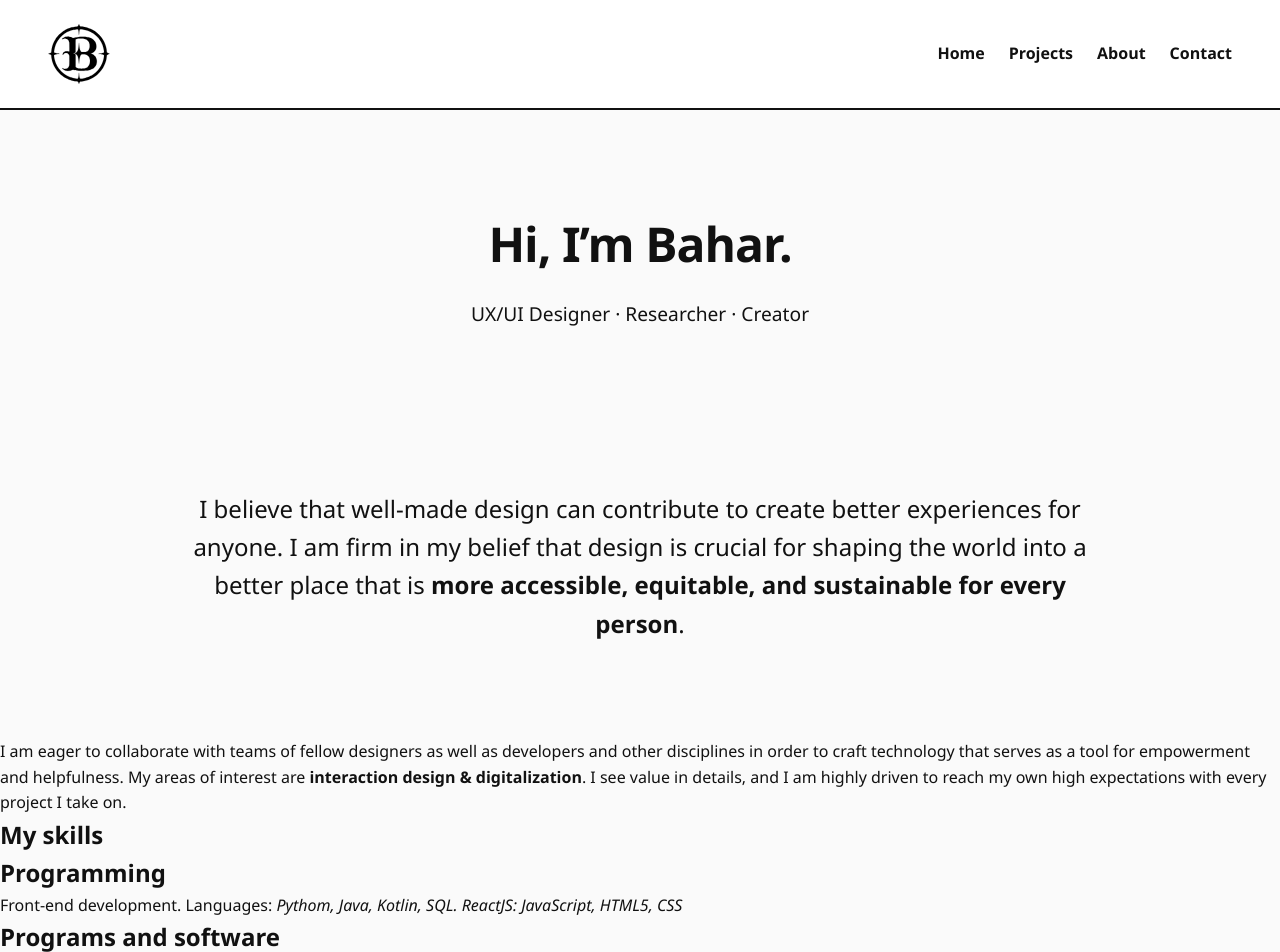
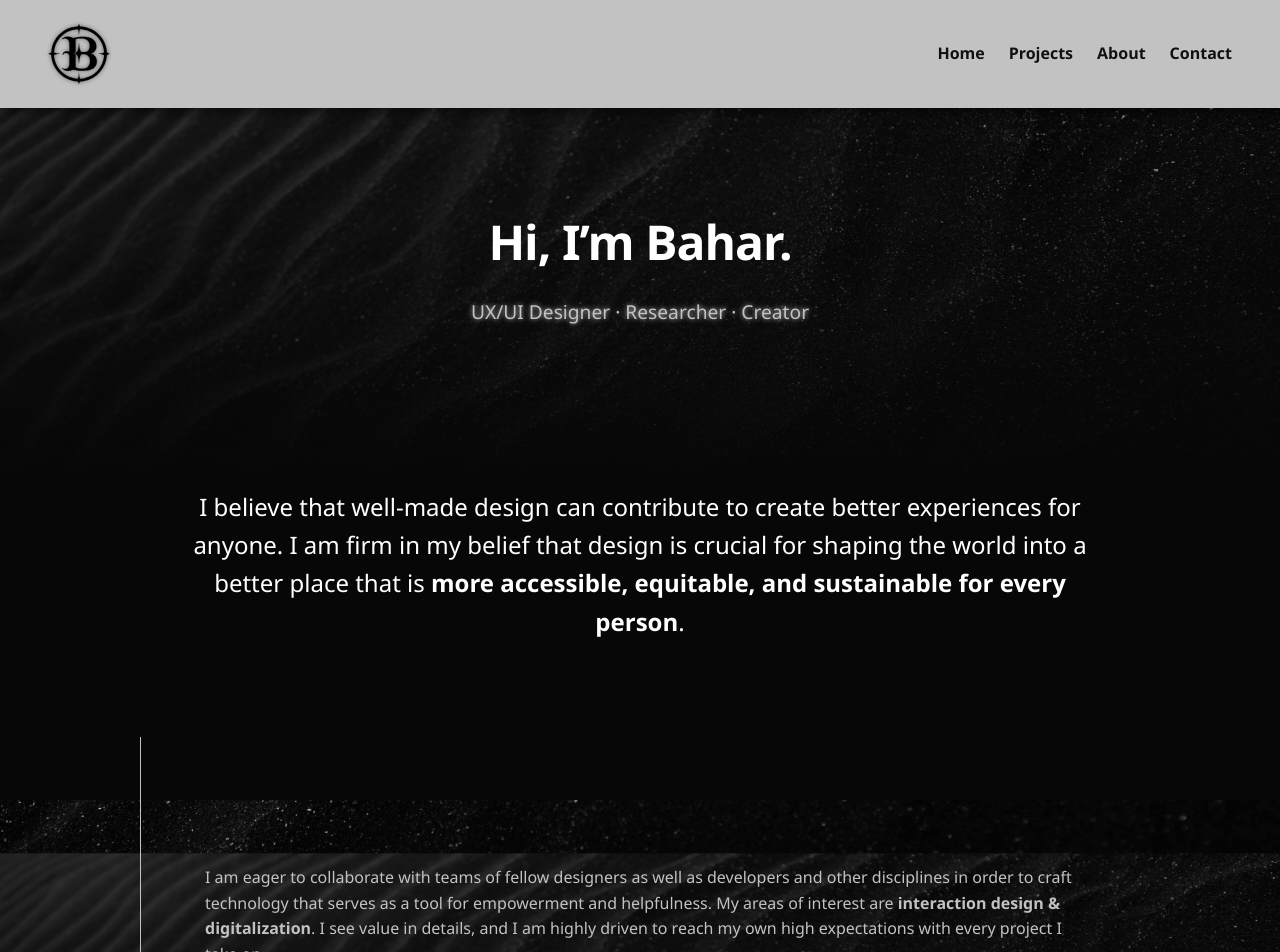
Before and after one commit to baharRi/portfolio, a React (Create React App) app: page /#/about in a window 1280 px wide. Shown: the top 952 px of the page. Built offline with nearby package versions, Linux system fonts and the light colour scheme.

Commit message:
updated css for homepage, added info in about

```diff
--- a/src/App.css
+++ b/src/App.css
@@ -38,6 +38,17 @@
 }
 */
 
+@keyframes fadeUp {
+  0% {
+    opacity: 0;
+    transform: translateY(20px); /* Start 20px below its final position */
+    }
+  100% {
+    opacity: 1;
+    transform: translateY(0); /* End at its final position */
+  }
+}
+
 /* Reset */
 * {
   margin: 0;
@@ -48,10 +59,23 @@
 
 body {
   font-family: "Segoe UI", sans-serif;
-  background: #fafafa;
-  /*background-image: url(assets/1D7F8A.png);*/
-  color: #111;
+  background: #111111;
+  color: #c2c2c2;
   line-height: 1.6;
+
+  margin: 0;
+  min-height: 100vh;
+
+  background:
+     linear-gradient(
+      to bottom,
+      rgba(0,0,0,0) 0%,      /* fully transparent at very top */
+      #070707 60%,   /* already quite dark early */
+      #070707 80%      /* full black fairly soon */
+    ),
+    url(assets/sand.jpg);
+  background-size: cover;       /* makes sure it fills the screen */
+  background-attachment: fixed;
 }
 
 /*body::before{
@@ -72,12 +96,14 @@ body {
   justify-content: space-between;
   align-items: center;
   padding: 1.5rem 3rem;
-  border-bottom: 2px solid #111;
-  background: #fff;
+  background: #c2c2c2;
+  box-shadow: 5px 5px 10px rgba(0, 0, 0, 0.5);
+  z-index: 50;
 }
 
 .logo {
   height: 60px;
+  filter: drop-shadow(0px 0px 2px rgba(0, 0, 0, 0.5));
 }
 
 .header nav a {
@@ -107,6 +133,9 @@ body {
 .greet {
   text-align: center;
   padding: 6rem 2rem;
+  /*background-image: url(assets/sand.jpg);
+  background-size: cover;
+    box-shadow: inset 0px 0px 10px #000;
   /*background: linear-gradient(to bottom, #121F23, #090C08);*/
 }
 
@@ -114,13 +143,14 @@ body {
   font-size: 3rem;
   font-weight: 900;
   letter-spacing: -1px;
-  /*color: #1D7F8A;*/
+  color: #fff;
 }
 
 .greet p {
   font-size: 1.2rem;
   margin-top: 1rem;
   /*color: #1D7F8A;*/
+  text-shadow: 0px 0px 5px #c2c2c2;
 }
 
 /* Projects */
@@ -135,6 +165,7 @@ body {
   margin-bottom: 2rem;
   font-size: 2rem;
   font-weight: 800;
+  text-shadow: 0px 0px 5px #000;
 }
 
 .project-grid {
@@ -144,15 +175,18 @@ body {
 }
 
 .project {
-  border: 2px solid #111;
+  box-shadow: 5px 5px 10px #000;
   padding: 1.5rem;
   background: #fff;
   transition: transform 0.2s ease;
-  border-radius: 10px
+  border-radius: 10px;
+  color: #111;
+  opacity: 80%;
 }
 
 .project:hover {
   transform: translateY(-4px);
+  opacity: 100%;
 }
 
 .project h3 {
@@ -168,12 +202,33 @@ body {
 /* About */
 
 .aboutIntro {
+  animation: fadeUp 1s ease-out forwards;
   padding: 4rem 2rem;
   max-width: 1000px;
   margin: auto;
   text-align: center;
   margin-bottom: 2rem;
   font-size: 1.5rem;
+  color: #fff;
+}
+
+.about {
+  padding: 4rem 2rem;
+  max-width: 1000px;
+  margin: auto;
+  border-left: 1px solid #c2c2c2;
+}
+
+.about h1 {
+  border-bottom:1px solid #c2c2c2;
+  text-transform: uppercase;
+
+}
+
+.about p {
+padding: 4rem 2rem;
+  max-width: 1000px;
+  margin: auto;
 }
 
 /* Footer */
--- a/src/App.js
+++ b/src/App.js
@@ -16,7 +16,7 @@ function Home() {
       </>);
 }
 
-function App() {
+function App() { // maybe remove contact and just keep it in greet.
   return (
     <>
     <Router>
--- a/src/components/Footer.js
+++ b/src/components/Footer.js
@@ -3,7 +3,7 @@ import React from "react";
 function Footer() {
   return (
     <footer className="footer">
-      <p>© Bahar · Portfolio</p>
+      <p>© Bahar 2025 · Portfolio</p>
     </footer>
   );
 }
--- a/src/components/Greet.js
+++ b/src/components/Greet.js
@@ -2,10 +2,22 @@ import React from "react";
 
 function Greet() {
   return (
+    <>
     <section className="greet">
       <h1>Hi, I’m Bahar.</h1>
       <p>UX/UI Designer · Researcher · Creator</p>
     </section>
+
+    <section className="aboutIntro">
+      <p>
+        I believe that well-made design can contribute to create better
+        experiences for anyone. I am firm in my belief that design is
+        crucial for shaping the world into a better place that is
+        <strong> more accessible, equitable, and sustainable for every
+        person</strong>.
+      </p>
+    </section>
+    </>
   );
 }
 
--- a/src/components/Projects.js
+++ b/src/components/Projects.js
@@ -7,7 +7,7 @@ function Projects() {
       <h2>Featured Projects</h2>
       <div className="project-grid">
         <div className="project">
-          <h3>Commission Calculator</h3>
+          <h3>Commission Price Calculator</h3>
           <p>
             A personal project: designed & built a calculator to simplify art
             commission pricing.
@@ -28,13 +28,14 @@ function Projects() {
       <h2>Master's Project and Research</h2>
       <div className="project-grid">
         <div className="project">
-          <h3>False Information on Social Media</h3>
+          <h3>Mitigating False Information on Social Media</h3>
           <p>
             Research conducted...
           </p>
         </div>
       </div>
     </section>
+    <h2>The current portfolio website is available to view on GitHub:</h2>
     </>
   );
 }
--- a/src/components/pages/About.js
+++ b/src/components/pages/About.js
@@ -1,22 +1,12 @@
 import React from "react";
 import Greet from "../Greet";
 
-function About() { //make css class for intro, skillsEtc for skills
+function About() { //make css class for intro, skillsEtc for skills. add button to download resume. add "based in Oslo", little fun facts section (iterate through list), use icons
   return (
     <>
     <Greet />
 
-    <section className="aboutIntro">
-      <p>
-        I believe that well-made design can contribute to create better
-        experiences for anyone. I am firm in my belief that design is
-        crucial for shaping the world into a better place that is
-        <strong> more accessible, equitable, and sustainable for every
-        person</strong>.
-      </p>
-    </section>
-
-    <section>
+    <section className="about">
       <p>
         I am eager to collaborate with teams of fellow designers as well
         as developers and other disciplines in order to craft technology
@@ -25,12 +15,11 @@ function About() { //make css class for intro, skillsEtc for skills
         I see value in details, and I am highly driven to reach my own high
         expectations with every project I take on.
       </p>
-      </section>
 
-    <section>
-      <h1>My skills</h1>
+      <h1>Proficiency</h1>
+      <h2>Values and skills</h2>
       <h2>Programming</h2>
-      <p>Front-end development. Languages: <em>Pythom, Java, Kotlin, SQL. ReactJS: JavaScript, HTML5, CSS</em></p>
+      <p>Front-end development. Languages: <em>Python, Java, Kotlin, SQL. ReactJS: JavaScript, HTML5, CSS</em></p>
       <h2>Programs and software</h2>
       <p>Figma, GitHub, NVivo, Office, Overleaf & LaTeX, Adobe: InDesign, Illustrator, Photoshop</p>
 
```
Also changed, not shown: src/assets/sand.jpg (added).
